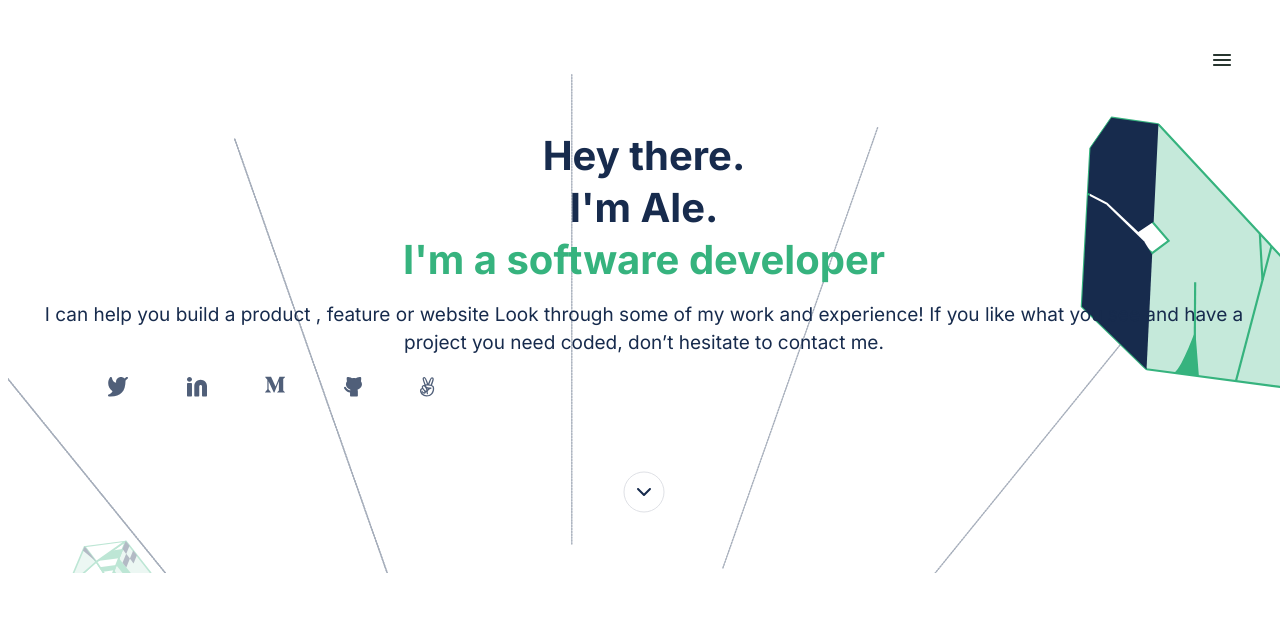
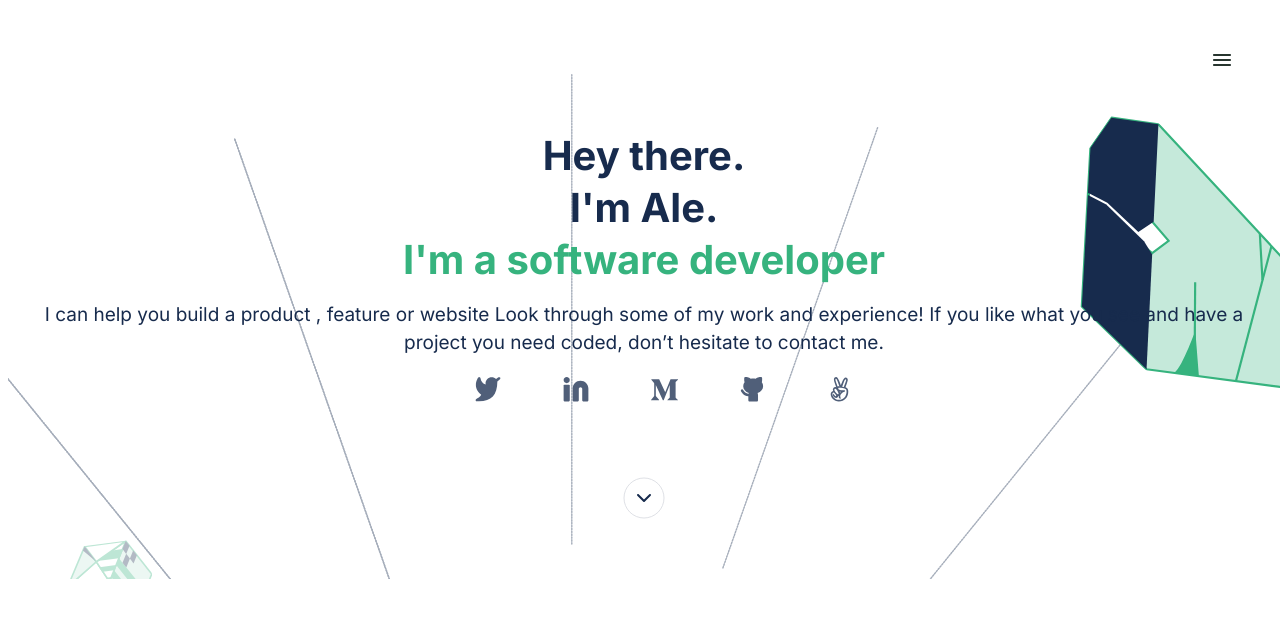
Before and after one commit to AleMdta/portfolio-mobile-version, a website: page index.html in a window 1280 px wide. Drawn offline with Linux system fonts and the light colour scheme.

Commit message:
Add first review changes

```diff
--- a/index.html
+++ b/index.html
@@ -9,9 +9,11 @@
     <link rel="stylesheet" href="https://fonts.googleapis.com/css2?family=Inter:wght@400;700&display=swap">
 </head>
 <body>
-    <nav class="toolbar">
-        <img src="./images/Icon - Menu.svg" alt="">
-    </nav>
+    <header>
+        <nav class="toolbar">
+            <img src="./images/Icon - Menu.svg" alt="">
+        </nav>
+    </header>
     <main>
         <div class="headline">
             <section class="personal-presentation">
@@ -19,27 +21,27 @@
                 <p class="color-blue">I can help you build a product , feature or website Look through some of my work and experience! If you like what you see and have a project you need coded,
                     don’t hesitate to contact me.</p>
             </section>
-            <footer class="social-media">
+            <section class="social-media">
                 <ul class="social-media-links">
                     <li>
-                        <a href="https://twitter.com/AleMdta"><img src="./images/twitter.svg" alt=""></a>
+                        <a href="https://twitter.com/AleMdta"><img src="./images/twitter.svg" alt="" width="26px" height="26px"></a>
                     </li>
                     <li>
-                        <a href="https://www.linkedin.com/in/alejandra-mendieta-75480626a""><img src="./images/Linkedin icon.svg" alt=""></a>
+                        <a href="https://www.linkedin.com/in/alejandra-mendieta-75480626a""><img src="./images/Linkedin icon.svg" alt="" width="26px" height="26px"></a>
                     </li>
                     <li>
-                        <a href="#"><img src="./images/medium.svg" alt=""></a>
+                        <a href="#"><img src="./images/medium.svg" alt="" width="27px" height="27px"></a>
                     </li>
                     <li>
-                        <a href="https://github.com/AleMdta"><img src="./images/github.svg" alt=""></a>
+                        <a href="https://github.com/AleMdta"><img src="./images/github.svg" alt="" width="26px" height="26px"></a>
                     </li>
                     <li>
-                        <a href="#"><img src="./images/angellist.svg" alt=""></a>
+                        <a href="#"><img src="./images/angellist.svg" alt="" width="26px" height="26px"></a>
                     </li>
                 </ul>
 
-            </footer>
-            <section class="button">
+            </section>
+            <section class="arrow">
                 <img src="./images/Disabled.svg" alt="">
             </section>
         </div>
--- a/style.css
+++ b/style.css
@@ -54,12 +54,11 @@ nav img {
 
 .social-media-links {
   display: flex;
-  justify-content: left;
+  justify-content: center;
   gap: 5%;
-  padding-left: 100px;
 }
 
-.button {
+.arrow {
   display: flex;
   justify-content: center;
   margin-top: 70px;
```
